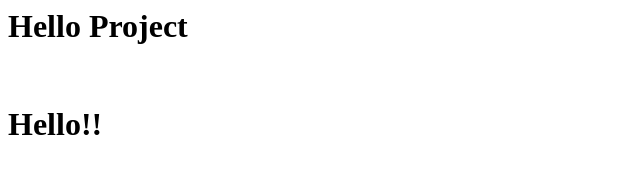
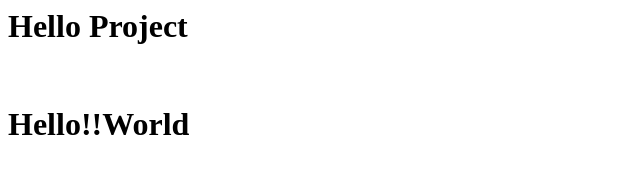
Before and after one commit to SdwnmtSbjInterns/GirishSharma, a plain HTML site: page index.html in a window 1280 px wide. Shown: the whole page, without its empty margins (0-640 px from the left). Drawn offline with Linux system fonts and the light colour scheme.

Commit message:
Update index.html

```diff
--- a/index.html
+++ b/index.html
@@ -1,5 +1,5 @@
 <body>
 <h1>Hello Project</h1>
 <br>
-<h1>Hello!!</h1>
+<h1>Hello!!World</h1>
 </body>
```
